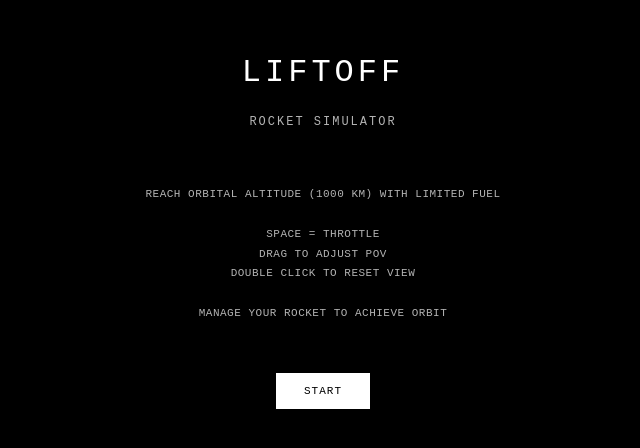
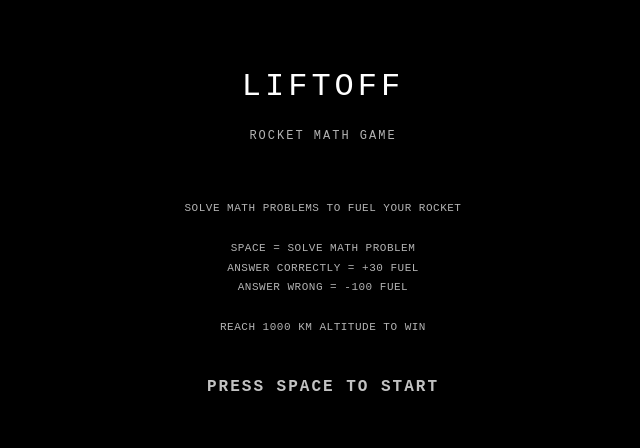
Before and after one commit to cloudglides/rocketsim, a Next.js app: page /liftoff in a window 1280 px wide. Shown: the part 168-616 px from the top of the page, without its empty margins (317-957 px from the left). Built offline with nearby package versions, Linux system fonts and the light colour scheme.

Commit message:
FIXES:patch some bugs

```diff
--- a/app/globals.css
+++ b/app/globals.css
@@ -327,7 +327,6 @@ label {
   justify-content: center;
   z-index: 100;
   font-family: 'Courier New', monospace;
-  gap: 32px;
   pointer-events: auto;
 }
 
--- a/app/liftoff/constants.ts
+++ b/app/liftoff/constants.ts
@@ -1,5 +1,5 @@
 export const PHYSICS = {
-  THRUST_POWER: 0.0138,
+  THRUST_POWER: 0.025,
   GRAVITY: 0.0018,
   MASS: 1200,
   DRAG_COEFFICIENT: 0.00012,
--- a/app/liftoff/page.tsx
+++ b/app/liftoff/page.tsx
@@ -114,6 +114,20 @@ export default function LiftoffPage() {
     const [blastMessage, setBlastMessage] = useState('');
     const mathQuestionRef = useRef<{ q: string; answers: number[]; correct: number } | null>(null);
     const spacePressedRef = useRef(false);
+
+  useEffect(() => {
+    if (!showTitle || showMissionSelect) {
+      return;
+    }
+    const handleKeyPress = (e: KeyboardEvent) => {
+      if (e.code === 'Space') {
+        e.preventDefault();
+        setShowMissionSelect(true);
+      }
+    };
+    window.addEventListener('keydown', handleKeyPress);
+    return () => window.removeEventListener('keydown', handleKeyPress);
+  }, [showTitle, showMissionSelect]);
 
   useEffect(() => { thrustActiveRef.current = thrustActive; }, [thrustActive]);
   useEffect(() => { thrustPowerRef.current = thrustPower; }, [thrustPower]);
@@ -365,8 +379,6 @@ export default function LiftoffPage() {
         const rotationDamping = 0.68;
         const maxRotation = Math.PI / 1.8;
 
-        rocket.rotation.x += tiltInputRef.current.x * 0.08;
-        rocket.rotation.z += tiltInputRef.current.z * 0.08;
         rocket.rotation.x = Math.max(-maxRotation, Math.min(maxRotation, rocket.rotation.x));
         rocket.rotation.z = Math.max(-maxRotation, Math.min(maxRotation, rocket.rotation.z));
         rocket.rotation.y = 0;
@@ -447,9 +459,11 @@ export default function LiftoffPage() {
               setMissionCompleted(true);
               setFadeOut(true);
               setTimeout(() => {
+                sceneInitialized.current = false;
                 setShowTitle(true);
                 setShowMissionSelect(true);
                 setMissionCompleted(false);
+                setCurrentMission('CHAPTER 1');
               }, 3000);
             }
           }
@@ -809,54 +823,8 @@ export default function LiftoffPage() {
     nextQuestionTimeRef.current = 0;
   };
 
-  if (showTitle && !showMissionSelect) {
-    const handleContinueClick = () => {
-      setShowMissionSelect(true);
-    };
 
-    return (
-      <div className="title-screen" style={{ pointerEvents: 'all' }}>
-        <div className="title-content">
-          <div className="title-text">LIFTOFF</div>
-          <div className="title-subtitle">ROCKET SIMULATOR</div>
-          <div style={{ fontSize: '11px', lineHeight: '1.8', marginTop: '32px', maxWidth: '400px', letterSpacing: '0.5px', opacity: 0.7 }}>
-            REACH ORBITAL ALTITUDE (1000 KM) WITH LIMITED FUEL<br/><br/>
-            SPACE = THROTTLE<br/>
-            DRAG TO ADJUST POV<br/>
-            DOUBLE CLICK TO RESET VIEW<br/><br/>
-            MANAGE YOUR ROCKET TO ACHIEVE ORBIT
-          </div>
-        </div>
-        <button
-          type="button"
-          onClick={handleContinueClick}
-          onMouseDown={handleContinueClick}
-          style={{
-            padding: '12px 28px',
-            border: '1px solid black',
-            background: '#ffffff',
-            color: '#000000',
-            fontSize: '11px',
-            fontWeight: 400,
-            letterSpacing: '1px',
-            textTransform: 'uppercase',
-            cursor: 'pointer',
-            fontFamily: "'Courier New', monospace",
-            marginTop: '16px',
-            position: 'relative',
-            zIndex: 101,
-            pointerEvents: 'auto',
-            outline: 'none',
-            display: 'block'
-          }}
-        >
-          START
-        </button>
-      </div>
-    );
-  }
 
-  if (showTitle && showMissionSelect) {
   const handleMissionSelect = (missionName: string) => {
     const mission = Object.values(MISSIONS).find(m => m.name === missionName);
     if (mission) {
@@ -878,44 +846,70 @@ export default function LiftoffPage() {
   };
 
   return (
+     <div className="relative w-full h-screen overflow-hidden">
+       {showTitle && !showMissionSelect && (
+         <div className="title-screen" style={{ pointerEvents: 'all' }}>
+           <div className="title-content">
+             <div className="title-text">LIFTOFF</div>
+             <div className="title-subtitle">ROCKET MATH GAME</div>
+             <div style={{ fontSize: '11px', lineHeight: '1.8', marginTop: '32px', maxWidth: '400px', letterSpacing: '0.5px', opacity: 0.7 }}>
+               SOLVE MATH PROBLEMS TO FUEL YOUR ROCKET<br/><br/>
+               SPACE = SOLVE MATH PROBLEM<br/>
+               ANSWER CORRECTLY = +30 FUEL<br/>
+               ANSWER WRONG = -100 FUEL<br/><br/>
+               REACH 1000 KM ALTITUDE TO WIN
+             </div>
+           </div>
+           <div style={{ marginTop: '40px', fontSize: '16px', fontWeight: 'bold', letterSpacing: '2px', animation: 'pulse 1.5s infinite' }}>
+             PRESS SPACE TO START
+           </div>
+         </div>
+       )}
+
+       {showTitle && showMissionSelect && (
          <div className="title-screen" style={{ pointerEvents: 'all' }}>
            <div className="title-content">
              <div className="title-text">SELECT MISSION</div>
-          <div style={{ fontSize: '11px', lineHeight: '2.2', marginTop: '32px', letterSpacing: '1px', display: 'flex', flexDirection: 'column', gap: '20px' }}>
+           </div>
+           <div style={{ display: 'flex', gap: '20px', justifyContent: 'center', flexWrap: 'wrap', marginTop: '40px' }}>
              {Object.values(MISSIONS).map(mission => (
                <button
                  type="button"
                  key={mission.name}
                  onClick={() => handleMissionSelect(mission.name)}
                  style={{
-                  padding: '16px 32px',
-                  border: '1px solid black',
-                  background: currentMission === mission.name ? '#000000' : '#ffffff',
-                  color: currentMission === mission.name ? '#ffffff' : '#000000',
-                  fontSize: '12px',
+                    padding: '16px 24px',
+                    border: '1px solid white',
+                    background: '#ffffff',
+                    color: '#000000',
+                    fontSize: '11px',
                     fontWeight: 400,
                     letterSpacing: '1px',
                     cursor: 'pointer',
                     fontFamily: "'Courier New', monospace",
-                  transition: 'all 0.15s ease',
                     position: 'relative',
                     zIndex: 101,
-                  pointerEvents: 'auto'
+                    pointerEvents: 'auto',
+                    outline: 'none',
+                    display: 'inline-block',
+                    width: '180px',
+                    minHeight: '80px',
+                    display: 'flex',
+                    flexDirection: 'column',
+                    justifyContent: 'center',
+                    alignItems: 'center',
+                    textAlign: 'center'
                   }}
                 >
-                <div style={{ marginBottom: '8px' }}>{mission.name}</div>
-                <div style={{ fontSize: '10px', opacity: 0.7 }}>{mission.description}</div>
+                  <div style={{ fontWeight: 'bold', marginBottom: '6px' }}>{mission.name}</div>
+                  <div style={{ fontSize: '9px', opacity: 0.7, lineHeight: '1.3' }}>{mission.description}</div>
                 </button>
              ))}
            </div>
          </div>
-      </div>
-    );
-  }
+       )}
 
-  return (
-    <div className="relative w-full h-screen overflow-hidden">
-      <div ref={mountRef} className="absolute inset-0" style={{ zIndex: 10, display: showTitle ? 'none' : 'block' }} />
+       <div ref={mountRef} className="absolute inset-0" style={{ zIndex: 10, display: showTitle || showMissionSelect ? 'none' : 'block' }} />
 
       {gameState === 'orbit' && orbitMode ? (
         <OrbitSuccess
@@ -939,17 +933,6 @@ export default function LiftoffPage() {
          >
            Reset
          </button>
-         <div style={{ fontSize: '9px', opacity: 0.5, marginTop: '12px', letterSpacing: '0.5px', lineHeight: '1.6' }}>
-           SPACE = SOLVE MATH<br/>
-           W/S = PITCH<br/>
-           A/D = ROLL<br/>
-           DRAG = LOOK<br/>
-           <span style={{ marginTop: '8px', display: 'block', borderTop: '1px solid rgba(255,255,255,0.3)', paddingTop: '8px' }}>
-           F = 2X SPEED<br/>
-           B = BOOST (15 fuel)<br/>
-           SHIFT+W = WARP (25 fuel)
-           </span>
-         </div>
        </div>}
 
       {!orbitMode && <div className="wind-indicator">
@@ -962,9 +945,7 @@ export default function LiftoffPage() {
         </div>
       </div>}
 
-      {!orbitMode && <div className="tilt-indicator">
-        PITCH: {tiltDisplay.x.toFixed(2)} | ROLL: {tiltDisplay.z.toFixed(2)}
-      </div>}
+
 
       {!orbitMode && <div className="config-box">
         <div className="config-title">Options</div>
--- a/app/liftoff/sceneSetup.ts
+++ b/app/liftoff/sceneSetup.ts
@@ -9,6 +9,9 @@ export function setupScene() {
   scene.fog = new THREE.Fog(0x87ceeb, 50, 200);
   return scene;
 }
+
+
+
 
 export function setupCamera(width: number, height: number, povOffset: number) {
   const camera = new THREE.PerspectiveCamera(CAMERA.FOV, width / height, CAMERA.NEAR, CAMERA.FAR);
--- a/app/page.tsx
+++ b/app/page.tsx
@@ -1,7 +1,4 @@
-
-
 import Link from "next/link";
-
 export default function Home() {
   return (
     <div className="h-screen flex items-center justify-center">
```
Lines whose indentation alone changed are shown as unchanged.
